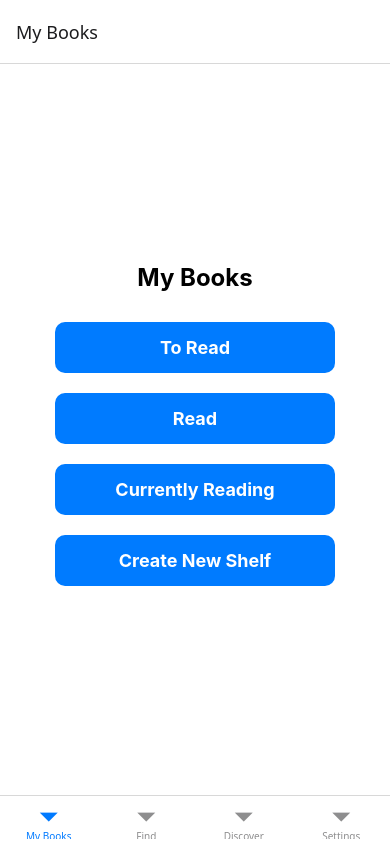
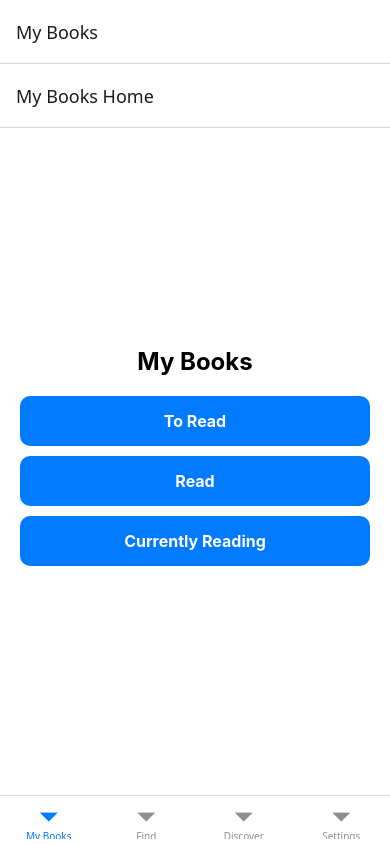
Before and after one commit to digs130502/BookApp, a React Native app: screen / in a window 390 px wide. Built offline with nearby package versions, Linux system fonts and the light colour scheme.

Commit message:
added book list screen

```diff
--- a/App.tsx
+++ b/App.tsx
@@ -1,18 +1,38 @@
 import React from "react";
 import { NavigationContainer } from "@react-navigation/native";
 import { createBottomTabNavigator } from "@react-navigation/bottom-tabs";
+import { createStackNavigator } from "@react-navigation/stack";
 import MyBooksScreen from "./screens/MyBooksScreen";
 import FindScreen from "./screens/FindScreen";
 import DiscoverScreen from "./screens/DiscoverScreen";
 import SettingsScreen from "./screens/SettingsScreen";
+import BookListScreen from "./screens/BookListScreen"; // Screen for displaying book lists
+
+export type MyBooksStackParamList = {
+  "My Books Home": undefined; // No parameters for this screen
+  "Book List": {
+    books: Array<{ id: string; title: string; author: string }>;
+    category: string;
+  }; // Parameters for Book List
+};
 
 const Tab = createBottomTabNavigator();
+const MyBooksStack = createStackNavigator();
+
+function MyBooksStackNavigator() {
+  return (
+    <MyBooksStack.Navigator>
+      <MyBooksStack.Screen name="My Books Home" component={MyBooksScreen} />
+      <MyBooksStack.Screen name="Book List" component={BookListScreen} />
+    </MyBooksStack.Navigator>
+  );
+}
 
 export default function App() {
   return (
     <NavigationContainer>
       <Tab.Navigator>
-        <Tab.Screen name="My Books" component={MyBooksScreen} />
+        <Tab.Screen name="My Books" component={MyBooksStackNavigator} />
         <Tab.Screen name="Find" component={FindScreen} />
         <Tab.Screen name="Discover" component={DiscoverScreen} />
         <Tab.Screen name="Settings" component={SettingsScreen} />
--- a/package.json
+++ b/package.json
@@ -12,6 +12,8 @@
   "dependencies": {
     "@react-navigation/bottom-tabs": "^7.0.3",
     "@react-navigation/native": "^7.0.2",
+    "@react-navigation/native-stack": "^7.0.2",
+    "@react-navigation/stack": "^7.0.2",
     "expo": "~52.0.7",
     "expo-status-bar": "~2.0.0",
     "react": "18.3.1",
--- /dev/null
+++ b/screens/BookListScreen.tsx
@@ -0,0 +1,54 @@
+import React from "react";
+import { View, Text, FlatList, StyleSheet } from "react-native";
+import { NativeStackScreenProps } from "@react-navigation/native-stack";
+import { MyBooksStackParamList } from "../App"; // Adjust path if using a separate types file
+
+type Props = NativeStackScreenProps<MyBooksStackParamList, "Book List">;
+
+export default function BookListScreen({ route }: Props) {
+  const { books, category } = route.params; // TypeScript now knows the structure of params
+
+  return (
+    <View style={styles.container}>
+      <Text style={styles.title}>{category}</Text>
+      <FlatList
+        data={books}
+        keyExtractor={(item) => item.id}
+        renderItem={({ item }) => (
+          <View style={styles.bookItem}>
+            <Text style={styles.bookTitle}>{item.title}</Text>
+            <Text style={styles.bookAuthor}>by {item.author}</Text>
+          </View>
+        )}
+      />
+    </View>
+  );
+}
+
+const styles = StyleSheet.create({
+  container: {
+    flex: 1,
+    padding: 20,
+    backgroundColor: "#fff",
+  },
+  title: {
+    fontSize: 24,
+    fontWeight: "bold",
+    marginBottom: 20,
+    textAlign: "center",
+  },
+  bookItem: {
+    padding: 15,
+    backgroundColor: "#f9f9f9",
+    marginBottom: 10,
+    borderRadius: 8,
+  },
+  bookTitle: {
+    fontSize: 18,
+    fontWeight: "bold",
+  },
+  bookAuthor: {
+    fontSize: 14,
+    color: "#555",
+  },
+});
--- a/screens/MyBooksScreen.tsx
+++ b/screens/MyBooksScreen.tsx
@@ -1,36 +1,62 @@
 import React from "react";
 import { View, Text, TouchableOpacity, StyleSheet } from "react-native";
+import { NativeStackScreenProps } from "@react-navigation/native-stack";
+import { MyBooksStackParamList } from "../App"; // Adjust path as needed
 
-export default function MyBooksScreen() {
+type Props = NativeStackScreenProps<MyBooksStackParamList, "My Books Home">;
+
+export default function MyBooksScreen({ navigation }: Props) {
+  const bookCategories = {
+    toRead: [
+      { id: "1", title: "The Catcher in the Rye", author: "J.D. Salinger" },
+      { id: "2", title: "The Road", author: "Cormac McCarthy" },
+    ],
+    read: [
+      { id: "3", title: "Sapiens", author: "Yuval Noah Harari" },
+      { id: "4", title: "Thinking, Fast and Slow", author: "Daniel Kahneman" },
+    ],
+    currentlyReading: [
+      { id: "5", title: "Atomic Habits", author: "James Clear" },
+      { id: "6", title: "The Lean Startup", author: "Eric Ries" },
+    ],
+  };
+
   return (
     <View style={styles.container}>
       <Text style={styles.title}>My Books</Text>
-      <View style={styles.buttonContainer}>
       <TouchableOpacity
         style={styles.button}
-          onPress={() => alert("To Read clicked!")}
+        onPress={() =>
+          navigation.navigate("Book List", {
+            books: bookCategories.toRead,
+            category: "To Read",
+          })
+        }
       >
         <Text style={styles.buttonText}>To Read</Text>
       </TouchableOpacity>
       <TouchableOpacity
         style={styles.button}
-          onPress={() => alert("Read clicked!")}
+        onPress={() =>
+          navigation.navigate("Book List", {
+            books: bookCategories.read,
+            category: "Read",
+          })
+        }
       >
         <Text style={styles.buttonText}>Read</Text>
       </TouchableOpacity>
       <TouchableOpacity
         style={styles.button}
-          onPress={() => alert("Currently Reading clicked!")}
+        onPress={() =>
+          navigation.navigate("Book List", {
+            books: bookCategories.currentlyReading,
+            category: "Currently Reading",
+          })
+        }
       >
         <Text style={styles.buttonText}>Currently Reading</Text>
       </TouchableOpacity>
-        <TouchableOpacity
-          style={styles.button}
-          onPress={() => alert("Create New Shelf clicked!")}
-        >
-          <Text style={styles.buttonText}>Create New Shelf</Text>
-        </TouchableOpacity>
-      </View>
     </View>
   );
 }
@@ -39,31 +65,25 @@ const styles = StyleSheet.create({
   container: {
     flex: 1,
     padding: 20,
+    justifyContent: "center",
     backgroundColor: "#fff",
-    justifyContent: "center", // Center content vertically
   },
   title: {
     fontSize: 24,
     fontWeight: "bold",
+    marginBottom: 20,
     textAlign: "center",
-    marginBottom: 20,
-  },
-  buttonContainer: {
-    justifyContent: "center",
-    alignItems: "center", // Center content horizontally
   },
   button: {
-    backgroundColor: "#007BFF", // Button color
-    paddingVertical: 15, // Vertical padding for touch area
-    paddingHorizontal: 20, // Horizontal padding for better spacing
+    backgroundColor: "#007BFF",
+    paddingVertical: 15,
     borderRadius: 10,
-    width: "80%", // Make buttons take up 80% of the screen width
-    marginVertical: 10, // Add space between buttons
-    alignItems: "center", // Center text inside the button
+    marginBottom: 10,
+    alignItems: "center",
   },
   buttonText: {
-    color: "#fff", // White text color
-    fontSize: 18,
+    color: "#fff",
+    fontSize: 16,
     fontWeight: "bold",
   },
 });
```
Also changed, not shown: 1 other file (tests, documents, lock files or other folders). Lines whose indentation alone changed are shown as unchanged.
